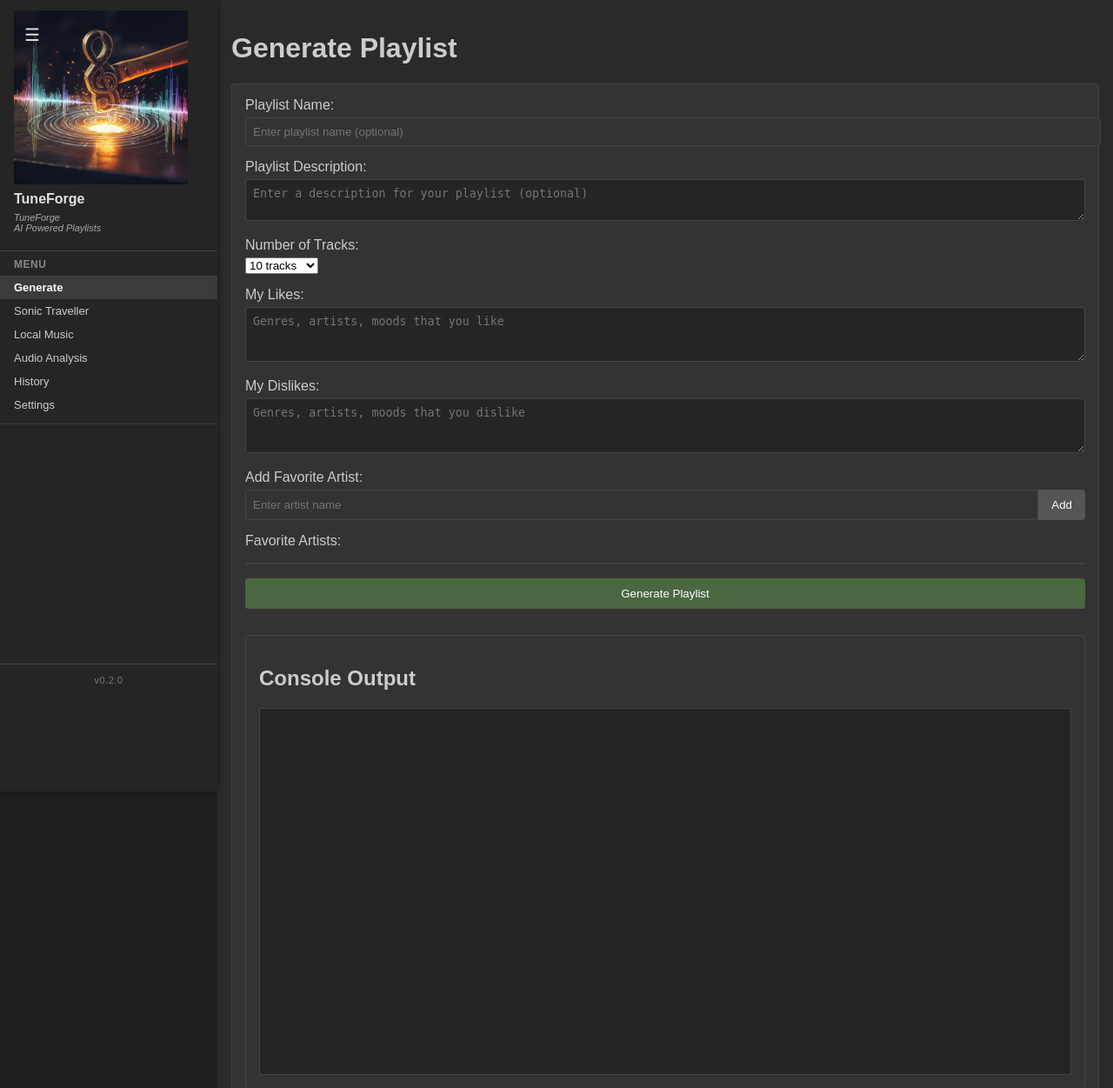
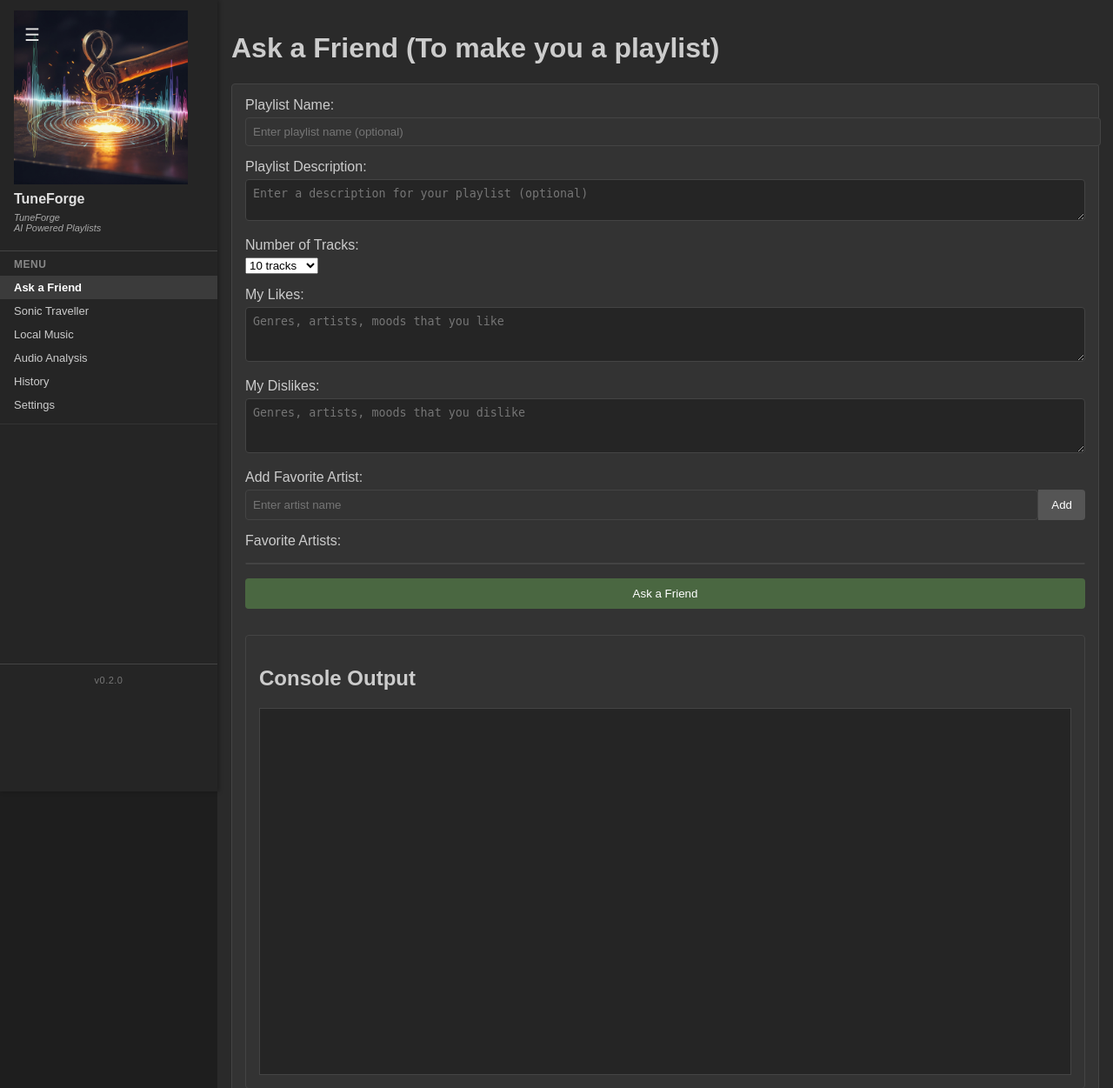
Before and after one commit to icewall905/TuneForge, a Flask app: page / in a window 1280 px wide. Shown: the top 1251 px of the page at 87% size. Run offline with Flask 3, Linux system fonts and the light colour scheme.

Commit message:
Update terminology in UI to enhance user engagement
- Changed references from "Generate Playlist" to "Ask a Friend" across multiple templates, including history, index, layout, and shared not found pages.
- Adjusted headings and button labels to reflect the new terminology, promoting a more interactive user experience.

```diff
--- a/templates/history.html
+++ b/templates/history.html
@@ -91,7 +91,7 @@
         </div>
     {% else %}
         <div class="message">
-            <p>No playlists have been generated yet. <a href="{{ url_for('main.index') }}">Generate a playlist</a> to get started.</p>
+            <p>No playlists have been generated yet. <a href="{{ url_for('main.index') }}">Ask a friend</a> to get started.</p>
         </div>
     {% endif %}
 
--- a/templates/index.html
+++ b/templates/index.html
@@ -1,10 +1,10 @@
 {% extends 'layout.html' %}
 
-{% block title %}Generate Playlist - TuneForge{% endblock %}
+{% block title %}Ask a Friend - TuneForge{% endblock %}
 
 {% block content %}
 <div class="content-container">
-    <h1>Generate Playlist</h1>
+    <h1>Ask a Friend (To make you a playlist)</h1>
 
     <div class="playlist-container">
         <form id="playlistForm">
@@ -61,7 +61,7 @@
                 </div>
 
                 <div class="form-group">
-                    <button type="submit" class="primary-button">Generate Playlist</button>
+                    <button type="submit" class="primary-button">Ask a Friend</button>
                 </div>
             </div>
         </form>
--- a/templates/layout.html
+++ b/templates/layout.html
@@ -24,7 +24,7 @@
             <div class="sidebar-section">
                 <h3>Menu</h3>
                 <ul>
-                    <li><a href="{{ url_for('main.index') }}" class="{% if request.endpoint == 'main.index' %}active{% endif %}">Generate</a></li>
+                    <li><a href="{{ url_for('main.index') }}" class="{% if request.endpoint == 'main.index' %}active{% endif %}">Ask a Friend</a></li>
                     <li><a href="{{ url_for('main.new_generator') }}" class="{% if request.endpoint == 'main.new_generator' %}active{% endif %}">Sonic Traveller</a></li>
                     <li><a href="{{ url_for('main.local_music_page') }}" class="{% if request.endpoint == 'main.local_music_page' %}active{% endif %}">Local Music</a></li>
                     <li><a href="{{ url_for('main.audio_analysis_page') }}" class="{% if request.endpoint == 'main.audio_analysis_page' %}active{% endif %}">Audio Analysis</a></li>
--- a/templates/shared_not_found.html
+++ b/templates/shared_not_found.html
@@ -8,7 +8,7 @@
 
     <div class="message">
         <p>The shared playlist you're looking for could not be found. It may have been deleted or the link is incorrect.</p>
-        <p><a href="{{ url_for('main.home') }}" class="btn btn-primary">Generate a New Playlist</a></p>
+        <p><a href="{{ url_for('main.home') }}" class="btn btn-primary">Ask a Friend</a></p>
     </div>
 </div>
 {% endblock %}
```
